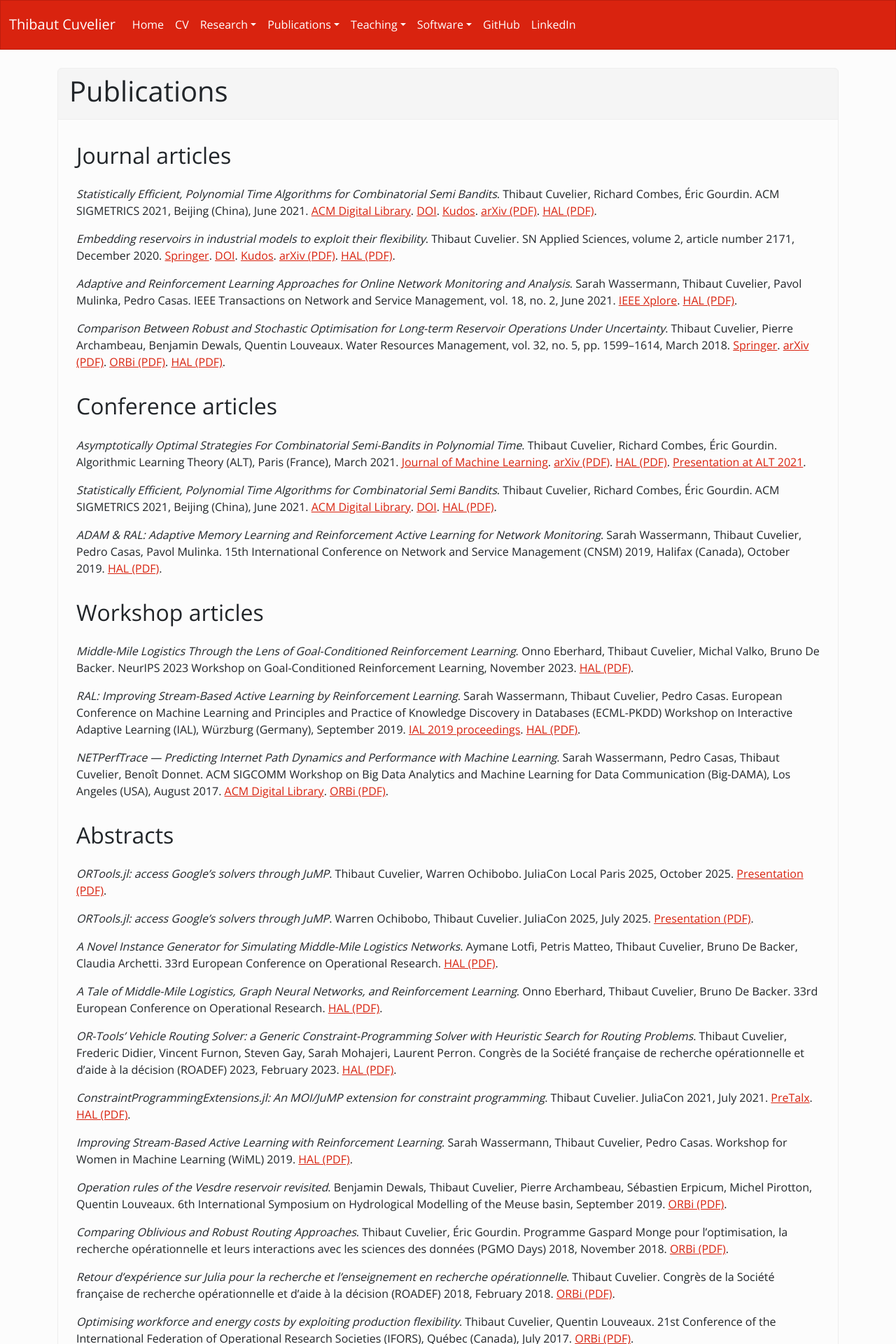
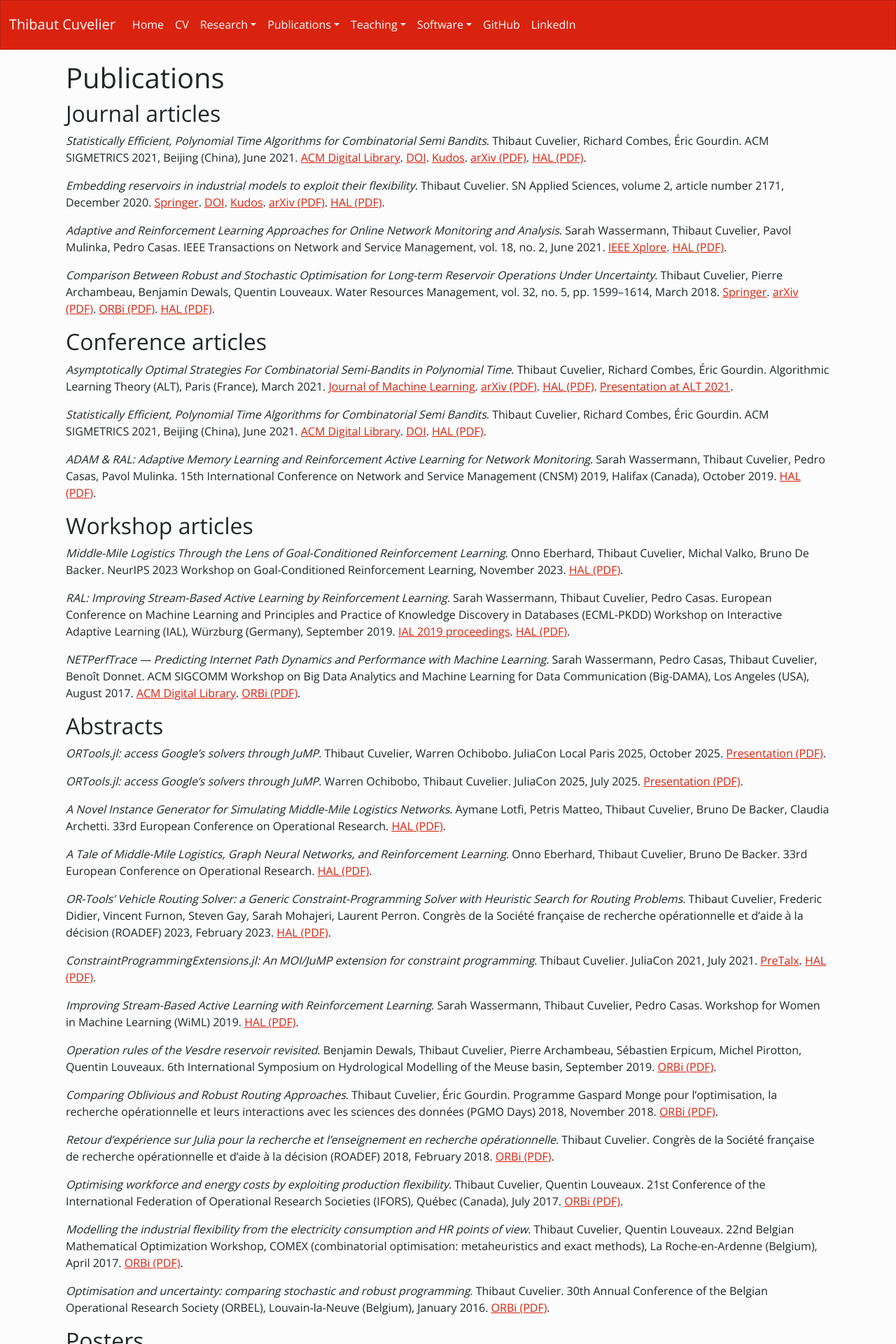
Before and after one commit to dourouc05/dourouc05.github.io, a Jekyll site: the page built from publications.md, in a window 1280 px wide. Shown: the top 1920 px of the page at 70% size. Built offline with Jekyll 4.4.1, drawn with Linux system fonts in a browser that asks for light colours.

Commit message:
Use a default container for the main content.

```diff
--- a/_layouts/default.html
+++ b/_layouts/default.html
@@ -15,9 +15,6 @@
     <script src="{{ '/assets/js/bootstrap.bundle.min.js?v=' | append: site.github.build_revision | relative_url }}"></script>
 
     <style type="text/css">
-      h1 { padding: 2rem; }
-      h2 { padding-top: 1rem; padding-bottom: 1rem; }
-      h3 { padding-top: 1rem; padding-bottom: 1rem; }
       div.card-header h1 { padding: 0 }
       div.card-body p, div.card-body h2, div.card-body h3 { padding-left: 10px; padding-right: 10px; }
       div.card { margin-top: 10px; margin-bottom: 10px; }
@@ -95,9 +92,11 @@
 	    </div>
       </nav>
     </header>
-    <section>
-      {{ content }}
-    </section>
+	<div class="container">
+      <section>
+        {{ content }}
+      </section>
+	</div>
 
     {% if site.google_analytics %}
       <script>
--- a/publications.md
+++ b/publications.md
@@ -4,7 +4,7 @@ permalink: publications
 layout: page
 ---
 
-{% include card_begin.html title="Publications" id="publications" %}
+<h1 id="publications">Publications</h1>
 
 <h2 id="journal">Journal articles</h2>
 
@@ -109,5 +109,3 @@ layout: page
 {% include reference.md key='julia_ieee2017' %}
 
 {% include reference.md key='julia_geeks2017' %}
-
-{% include card_end.html %}
```
